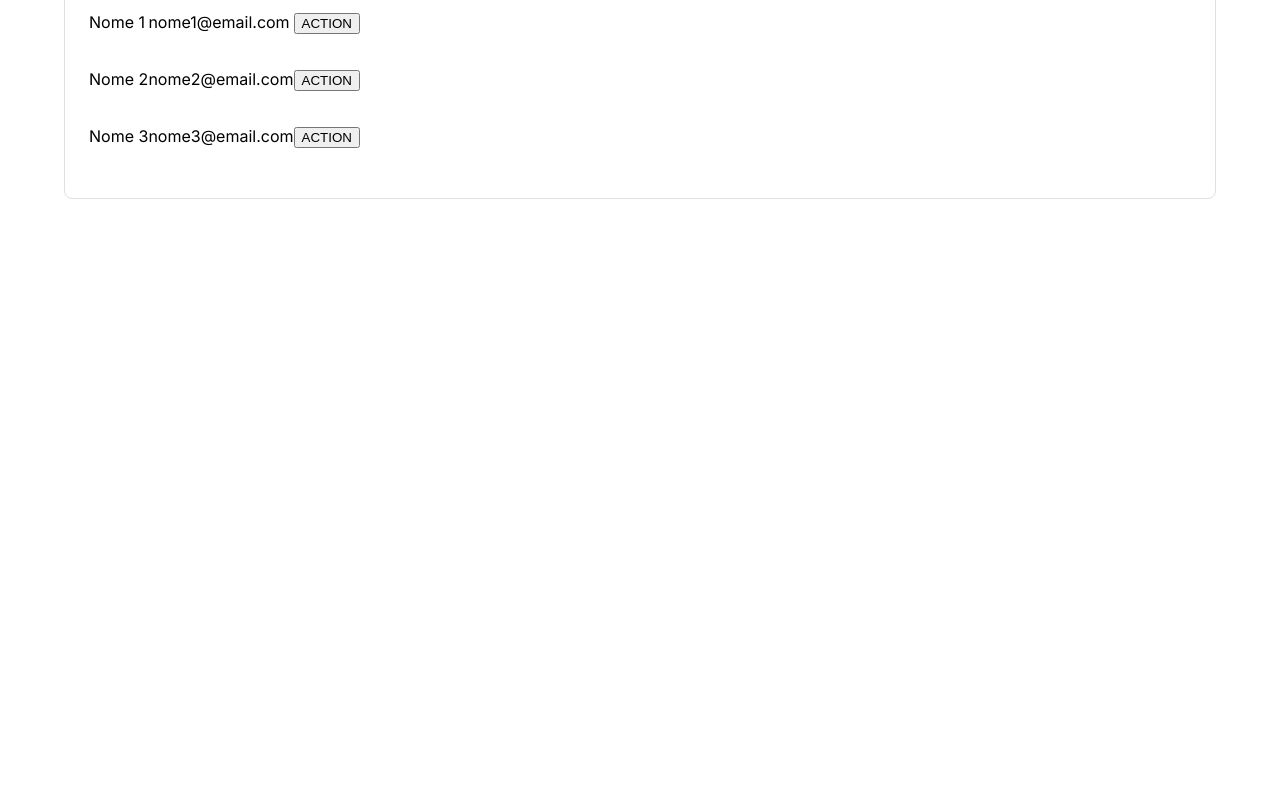
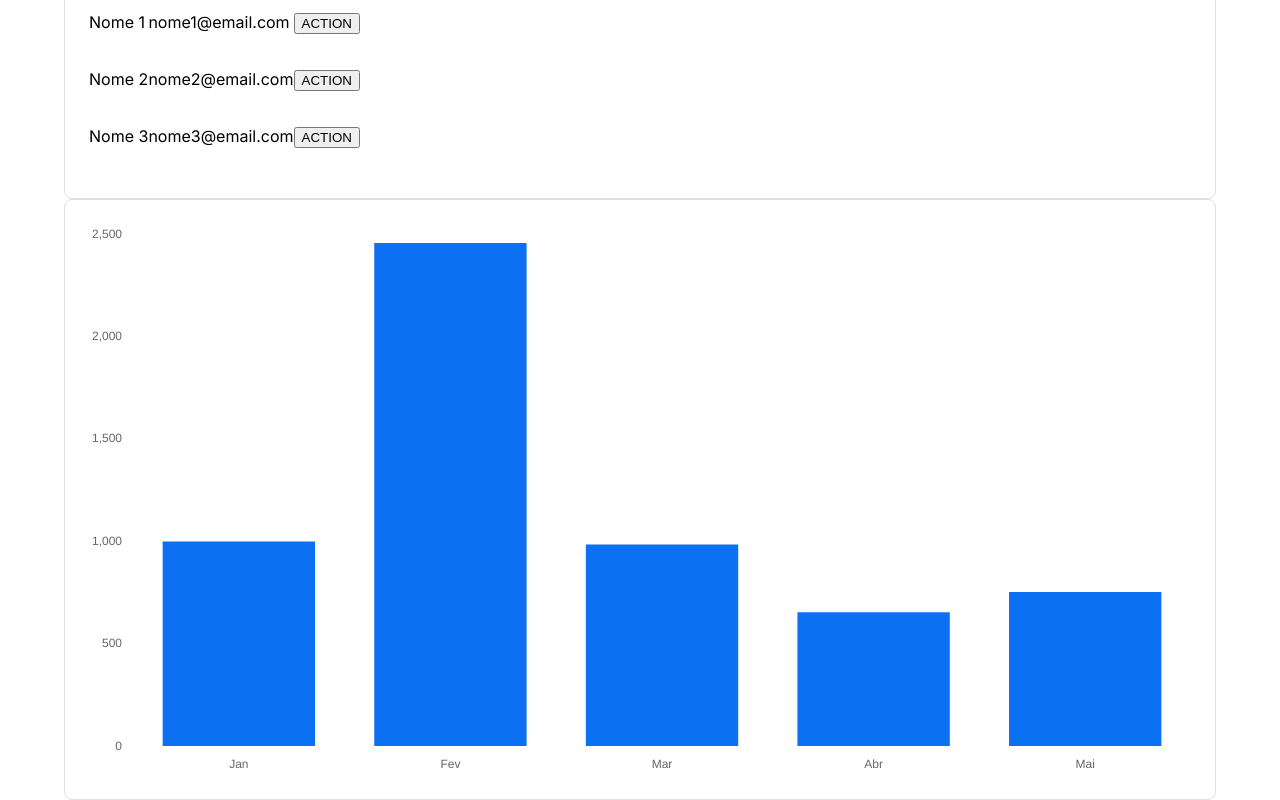
Before and after one commit to TataFaria/dnc-sales-dashbord-thaylla, a React (Vite) app: page /home in a window 1280 px wide. Shown: the part 515-1315 px from the top of the page. Before the commit the page ends 800 px from the top, so only its background shows below. Built offline with nearby package versions, Linux system fonts and the light colour scheme.

Commit message:
create customchart

```diff
--- a/package.json
+++ b/package.json
@@ -14,7 +14,9 @@
     "@emotion/styled": "^11.13.0",
     "@mui/material": "^6.1.6",
     "@types/styled-components": "^5.1.34",
+    "chart.js": "^4.4.6",
     "react": "^18.3.1",
+    "react-chartjs-2": "^5.2.0",
     "react-dom": "^18.3.1",
     "react-router-dom": "^6.27.0",
     "styled-components": "^6.1.13"
--- /dev/null
+++ b/src/components/CustomChart.tsx
@@ -0,0 +1,84 @@
+import { useTheme } from "styled-components";
+import {
+    Chart as ChartJS,
+    CategoryScale,
+    LinearScale,
+    BarElement,
+    PointElement,
+    LineElement,
+    Title,
+    Tooltip,
+    Legend,
+} from 'chart.js'
+import { Line } from 'react-chartjs-2'
+import { Bar } from 'react-chartjs-2'
+import { CustomChartProps } from "@/types"
+
+ChartJS.register(
+    CategoryScale,
+    LinearScale,
+    BarElement,
+    PointElement,
+    LineElement,
+    Title,
+    Tooltip,
+    Legend
+)
+
+function CustomChart(props: CustomChartProps) {
+    const { data, labels, type } = props
+    const theme = useTheme()
+    const options = {
+        responsive: true,
+        scaleShowVerticalLines: false,
+        scales: {
+            x: {
+                border: {
+                    display: false,
+                },
+                grid: {
+                    display: false,
+                },
+                ticks: {
+                    color: theme.typographies.subtitle,
+                }
+            },
+            y: {
+                border: {
+                    display: false
+                },
+                grid: {
+                    color: theme.appDefaultStroke,
+                },
+                ticks: {
+                    color: theme.typographies.subtitle,
+                },
+            },
+        },
+        plugins: {
+            legend: {
+                display: false,
+            },
+        },
+    }
+    const chartData = {
+        labels,
+        datasets: [
+            {
+                data: data,
+                borderColor: 'rgb(12, 112, 242)',
+                backgroundColor: 'rgb(12, 112, 242, 1)',
+            }
+        ]
+    }
+    return type === 'bar' ? (<Bar options={options} data={chartData} />)
+        : (<Line options={options} data={chartData} />)
+
+
+
+
+}
+
+export default CustomChart
+
+//Se o type for === a bar vai reinderizar o gráfico de barra
--- a/src/components/index.ts
+++ b/src/components/index.ts
@@ -8,3 +8,4 @@
 export { default as Header } from './Header'
 export { default as AvatarList } from './AvatarList'
 export { default as CustomTable } from './CustomTable'
+export { default as CustomChart } from './CustomChart'
--- a/src/pages/Home.tsx
+++ b/src/pages/Home.tsx
@@ -1,4 +1,4 @@
-import { AvatarList, CardComponent, CustomTable, Header } from "@/components";
+import { AvatarList, CardComponent, CustomChart, CustomTable, Header } from "@/components";
 import { Container } from "@mui/material";
 import { currencyConverter } from "@/utils";
 
@@ -52,6 +52,13 @@
                 <CardComponent>
                     <CustomTable headers={mockTableData.headers} rows={mockTableData.rows} />
                 </CardComponent>
+                <CardComponent>
+                    <CustomChart
+                        labels={['Jan', 'Fev', 'Mar', 'Abr', 'Mai']}
+                        data={[1000.12, 2456.54, 986.32, 654.89, 754.89, 354.89]}
+                        type="bar"
+                    />
+                </CardComponent>
             </Container>
 
         </>
--- /dev/null
+++ b/src/types/customChart.d.ts
@@ -0,0 +1,5 @@
+export interface CustomChartProps {
+    labels: string[]
+    data: number[]
+    type: 'line' | 'bar'
+}
--- a/src/types/index.ts
+++ b/src/types/index.ts
@@ -5,3 +5,4 @@
 export * from './typographies'
 export * from './avatarsList'
 export * from './customTable'
+export * from './customChart'
```
Also changed, not shown: 1 other file (tests, documents, lock files or other folders).
